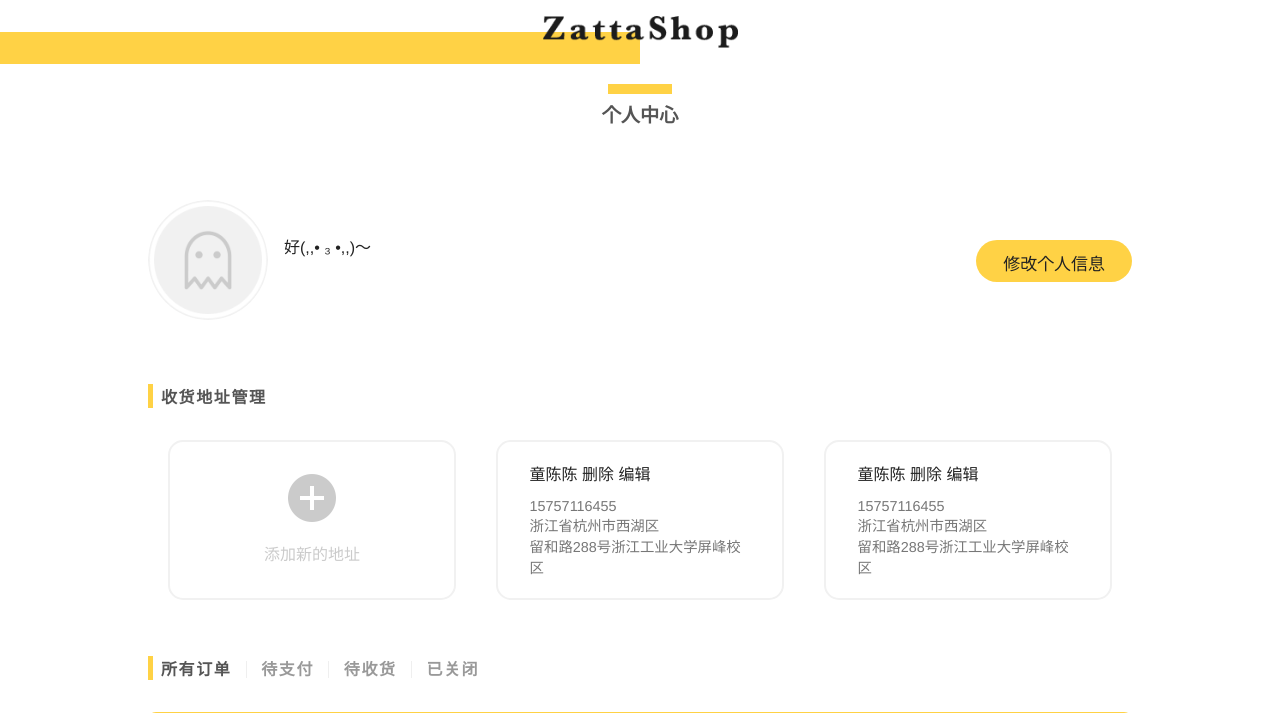
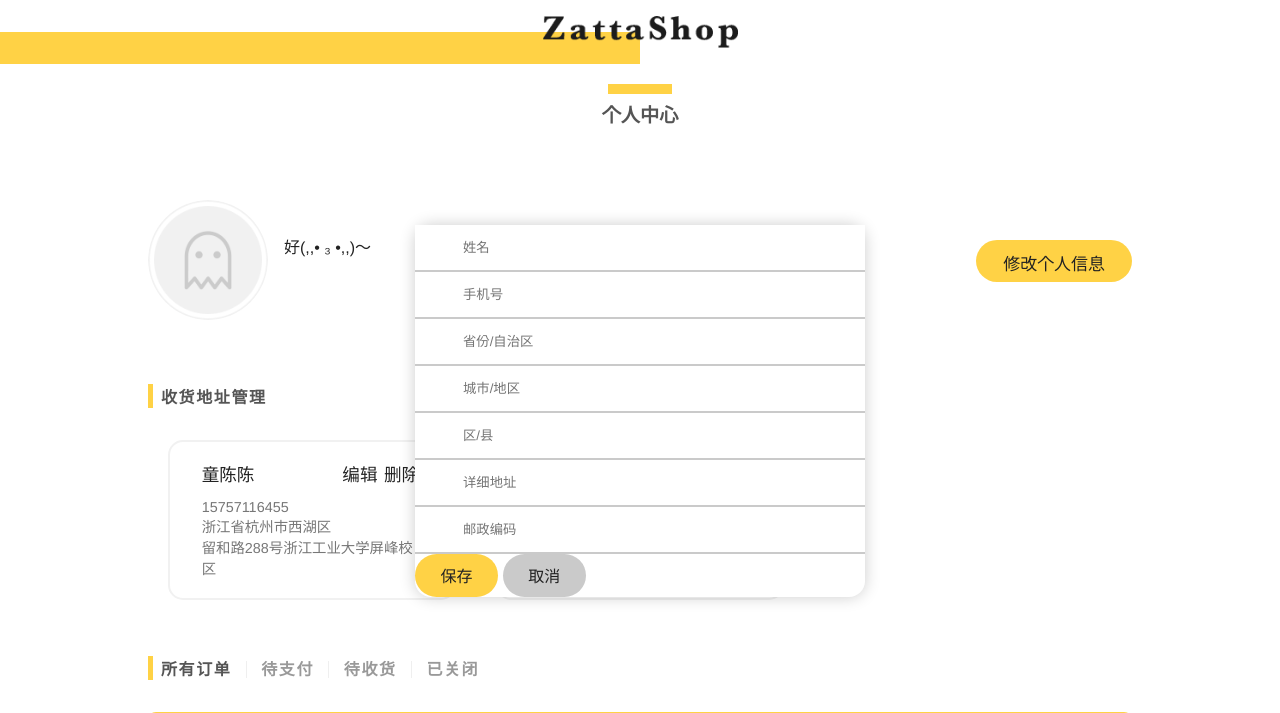
Before and after one commit to zjyExcelsior/MyShop, a Flask app: template myapp/templates/user.html in a window 1280 px wide. Shown: the part 52-765 px from the top of the page. Run offline with Flask 2, Linux system fonts and the light colour scheme; the template is opened without the code that fills it: values that come from a table or form of the project are taken from there, others are empty.

Commit message:
optimize and sleep

```diff
--- a/myapp/templates/orderConfirm.html
+++ b/myapp/templates/orderConfirm.html
@@ -15,8 +15,8 @@
             <li><h2 class="page-title">下单成功</h2></li>
         </ul>
         <ul class="address-list noscroll cart-address">
-                <li class="addnew pointer"></li>
-            </ul>
+            <li class="addnew pointer"></li>
+        </ul>
         <ul class="order-list ft-m cart-list" style="border-top: 2px solid #ffd245">
             <li class="gds-con">
                 <div class="image" style="background-image: url(../static/image/goods/m1.png)"></div>
--- a/myapp/templates/user.html
+++ b/myapp/templates/user.html
@@ -25,31 +25,7 @@
         <div class="user-con">
             <h3 class="title">收货地址管理</h3>
             <ul class="address-list noscroll">
-                <li class="addnew"></li>
-                <li>
-                    <div class="name">
-                        童陈陈
-                        <span class="hoverYellow pointer">删除</span>
-                        <span class="hoverYellow pointer">编辑</span>
-                    </div>
-                    <ul class="detail">
-                        <li>15757116455</li>
-                        <li>浙江省杭州市西湖区</li>
-                        <li>留和路288号浙江工业大学屏峰校区</li>
-                    </ul>
-                </li>
-                <li>
-                    <div class="name">
-                        童陈陈
-                        <span class="hoverYellow pointer">删除</span>
-                        <span class="hoverYellow pointer">编辑</span>
-                    </div>
-                    <ul class="detail">
-                        <li>15757116455</li>
-                        <li>浙江省杭州市西湖区</li>
-                        <li>留和路288号浙江工业大学屏峰校区</li>
-                    </ul>
-                </li>
+                <li class="addnew pointer"></li>
             </ul>
         </div>
         <div class="user-con">
@@ -162,9 +138,58 @@
             {{ user_form.csrf_token }}
         </form>
     </div>
+    <div class="usredt-con ads-mdfy popup">
+        <form>
+            <div class="usredt-input">
+                <input type="text" class="name" placeholder="姓名">
+                <input type="text" class="number" placeholder="手机号">
+                <input type="text" class="province" class="half" placeholder="省份/自治区">
+                <input type="text" class="city" class="half" placeholder="城市/地区">
+                <input type="text" class="area" placeholder="区/县">
+                <input type="text" class="location" placeholder="详细地址">
+                <input type="text" class="code" placeholder="邮政编码">
+            </div>
+            <div class="btn save">保存</div>
+            <div class="btn cancel">取消</div>
+        </form>
+    </div>
 {% endblock %}
 
 {% block js %}
+    <script src="{{ url_for('static', filename='js/addresslist.js') }}"></script>
+    <script>
+        var ue = $('.usredt-con');
+        var usredt = addressEdit(ue,al);
+        var al = addressList($(".address-list"), [], function() {
+            var that = this;
+            $(".ads-mdfy").addClass("show");
+            usredt.setAddress(that.data);
+            ue.find(".save").one("click", function() {
+                that.modify(usredt.getAddress());
+                $(".ads-mdfy").removeClass("show");
+            });
+        });
+        $(".address-list .addnew").on("click",function(){
+            $(".ads-mdfy").addClass("show");
+            usredt.setAddress({});
+            ue.find(".save").one("click",function(){
+                al.add(usredt.getAddress());
+                $(".ads-mdfy").removeClass("show");
+            });
+        });
+        al.add({
+            name:"童陈陈",
+            number:"15757116455",
+            province:"浙江省",
+            city:"杭州市",
+            area:"西湖区",
+            location:"留和路288号浙江工业大学屏峰校区"
+        });
+
+
+        cmn.toggleStatus($(".cart-radio .radio"),{});
+
+    </script>
     <script type="text/javascript">
         {% if get_flashed_messages() %}
             $(".user-mdfy").addClass("show");
```
